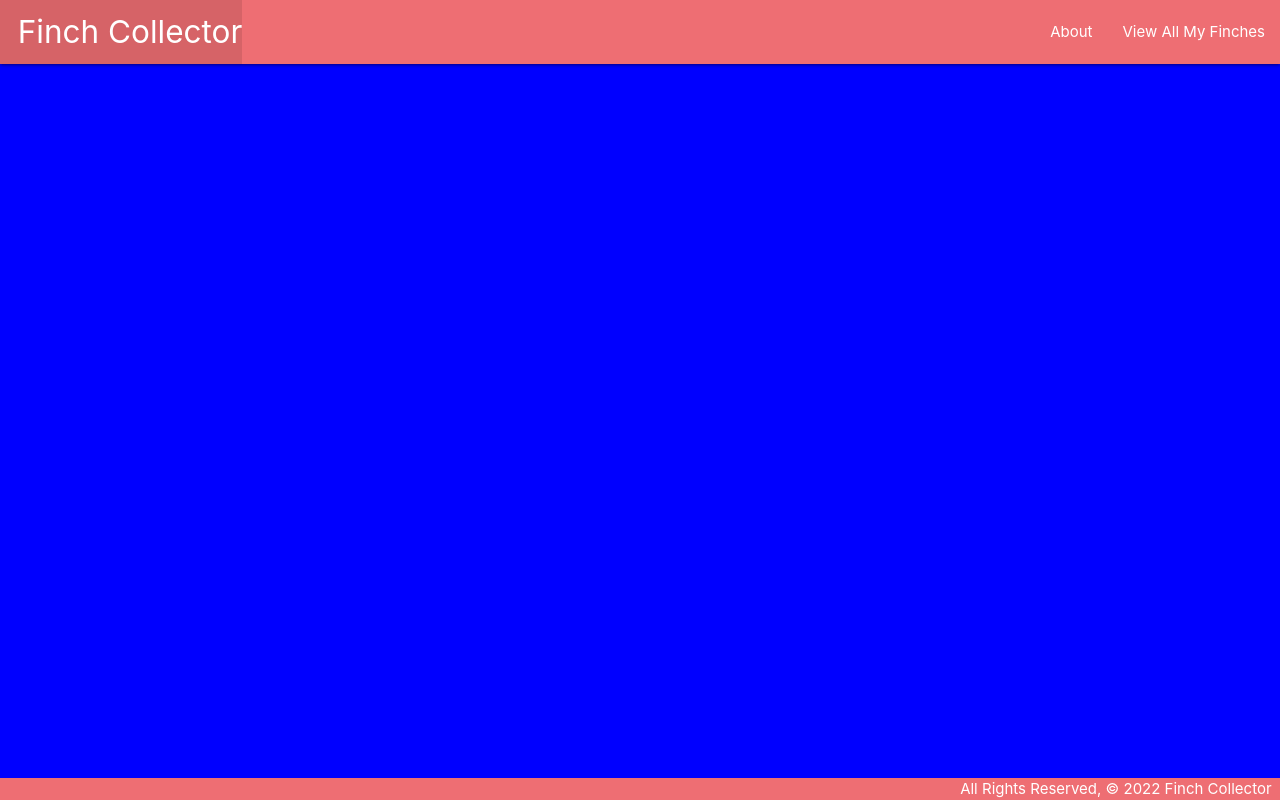
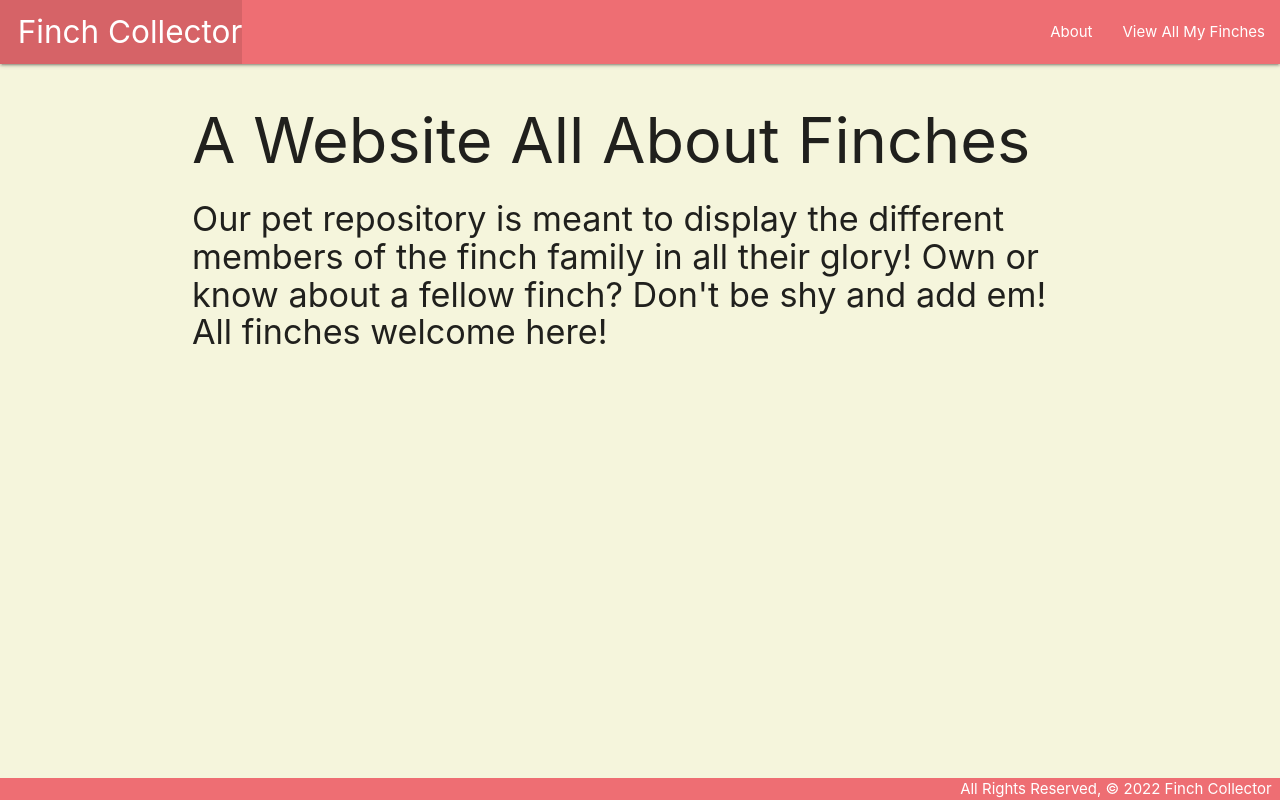
Before and after one commit to AamerShikari/finchcollector, a Django app: page /about in a window 1280 px wide. Run offline with Django 4.2, Linux system fonts and the light colour scheme.

Commit message:
Edited about page

```diff
--- a/main_app/static/css/style.css
+++ b/main_app/static/css/style.css
@@ -1,5 +1,5 @@
 body {
-    background-color: blue;
+    background-color: beige;
     display: flex;
     min-height: 100vh;
     flex-direction: column;
--- a/main_app/templates/about.html
+++ b/main_app/templates/about.html
@@ -1,4 +1,8 @@
 {% extends 'base.html' %}
 {% block content %}
-
+<h1>A Website All About Finches</h1>
+<h4>Our pet repository is meant to display the different members of the finch family in all
+    their glory! Own or know about a fellow finch? Don't be shy and add em! All finches
+    welcome here!
+</h4>
 {% endblock %}
```
